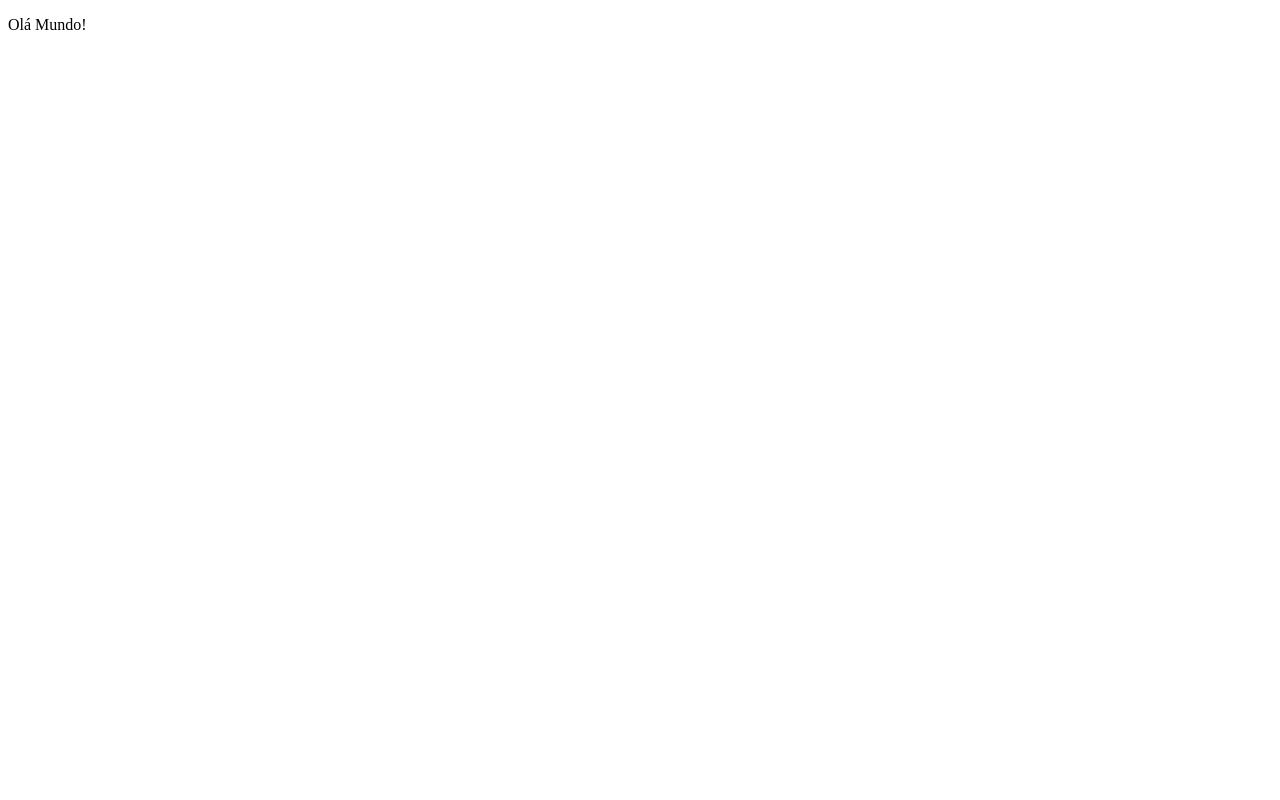
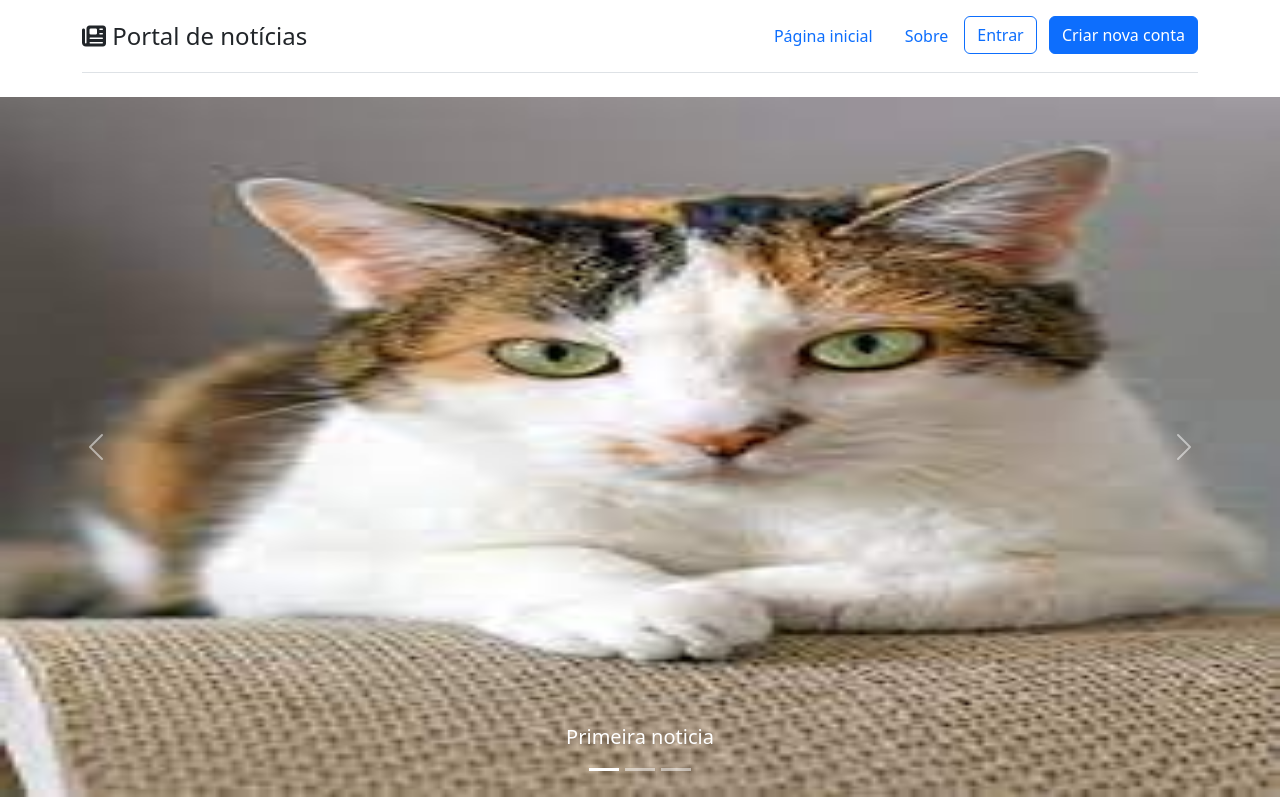
Before and after one commit to SergioBerteli/projeto_final, a plain HTML site: page index.html in a window 1280 px wide. Drawn offline with nearby package versions, Linux system fonts and the light colour scheme.

Commit message:
Header e carousel adicionados
Foi adicionado um header com as opcoes de acessar a pagina inicial, o sobre, a pagina de entrar e a de criar a conta

```diff
--- /dev/null
+++ b/css/styles.css
@@ -0,0 +1,3 @@
+.carousel-item, .carousel-item img {
+    height: 700px;
+}
--- a/index.html
+++ b/index.html
@@ -4,9 +4,69 @@
     <meta charset="UTF-8">
     <meta http-equiv="X-UA-Compatible" content="IE=edge">
     <meta name="viewport" content="width=device-width, initial-scale=1.0">
-    <title>Little Diary</title>
+    <title>Portal de notícias</title>
+    <link href="https://cdn.jsdelivr.net/npm/bootstrap@5.3.0-alpha1/dist/css/bootstrap.min.css" rel="stylesheet" integrity="sha384-GLhlTQ8iRABdZLl6O3oVMWSktQOp6b7In1Zl3/Jr59b6EGGoI1aFkw7cmDA6j6gD" crossorigin="anonymous">
+    <link rel="stylesheet" href="css/styles.css">
+    <script src="https://kit.fontawesome.com/ce3c2bb1c5.js" crossorigin="anonymous"></script>
 </head>
 <body>
-    <p>Olá Mundo!</p>
+    <div class="container">
+        <header class="d-flex flex-wrap justify-content-center py-3 mb-4 border-bottom">
+            <div href="/" class="d-flex align-items-center mb-3 mb-md-0 me-md-auto text-dark ">
+                <span class="fs-4"><i class="fa-sharp fa-solid fa-newspaper"></i> Portal de notícias</span>
+            </div>
+
+            <ul class="nav">
+                <li class="nav-item"><a href="#" class="nav-link" aria-current="page">Página inicial</a></li>
+                <li class="nav-item"><a href="#" class="nav-link">Sobre</a></li>
+            </ul>
+            <div class="text-end">
+                <button type="button" class="btn btn-outline-primary me-2">Entrar</button>
+                <button type="button" class="btn btn-primary">Criar nova conta</button>
+            </div>
+        </header>
+    </div>
+
+    <main>
+        <div id="noticias-destaques" class="carousel slide">
+            <div class="carousel-indicators">
+                <button type="button" data-bs-target="#noticias-destaques" data-bs-slide-to="0" class="active" aria-current="true" aria-label="Slide 1"></button>
+                <button type="button" data-bs-target="#noticias-destaques" data-bs-slide-to="1" aria-label="Slide 2"></button>
+                <button type="button" data-bs-target="#noticias-destaques" data-bs-slide-to="2" aria-label="Slide 3"></button>
+            </div>
+            <div class="carousel-inner">
+                <div class="carousel-item active">
+                    <img src="img/img_1.jpg" class="d-block w-100" alt="...">
+                    <div class="carousel-caption d-none d-md-block">
+                        <h5>Primeira noticia</h5>
+                    </div>
+                </div>
+                <div class="carousel-item">
+                    <img src="img/img_2.jpg" class="d-block w-100" alt="...">
+                    <div class="carousel-caption d-none d-md-block">
+                        <h5>Segunda noticia</h5>
+                    </div>
+                </div>
+                <div class="carousel-item">
+                    <img src="img/img_3.jpg" class="d-block w-100" alt="...">
+                    <div class="carousel-caption d-none d-md-block">
+                        <h5>Terceira noticia</h5>
+                    </div>
+                </div>
+            </div>
+            <button class="carousel-control-prev" type="button" data-bs-target="#noticias-destaques" data-bs-slide="prev">
+                <span class="carousel-control-prev-icon" aria-hidden="true"></span>
+                <span class="visually-hidden">Previous</span>
+            </button>
+            <button class="carousel-control-next" type="button" data-bs-target="#noticias-destaques" data-bs-slide="next">
+                <span class="carousel-control-next-icon" aria-hidden="true"></span>
+                <span class="visually-hidden">Next</span>
+            </button>
+        </div>
+
+
+
+    </main>
+    <script src="https://cdn.jsdelivr.net/npm/bootstrap@5.3.0-alpha1/dist/js/bootstrap.bundle.min.js" integrity="sha384-w76AqPfDkMBDXo30jS1Sgez6pr3x5MlQ1ZAGC+nuZB+EYdgRZgiwxhTBTkF7CXvN" crossorigin="anonymous"></script>
 </body>
 </html>
```
Also changed, not shown: img/img_1.jpg (added), img/img_2.jpg (added), img/img_3.jpg (added).
